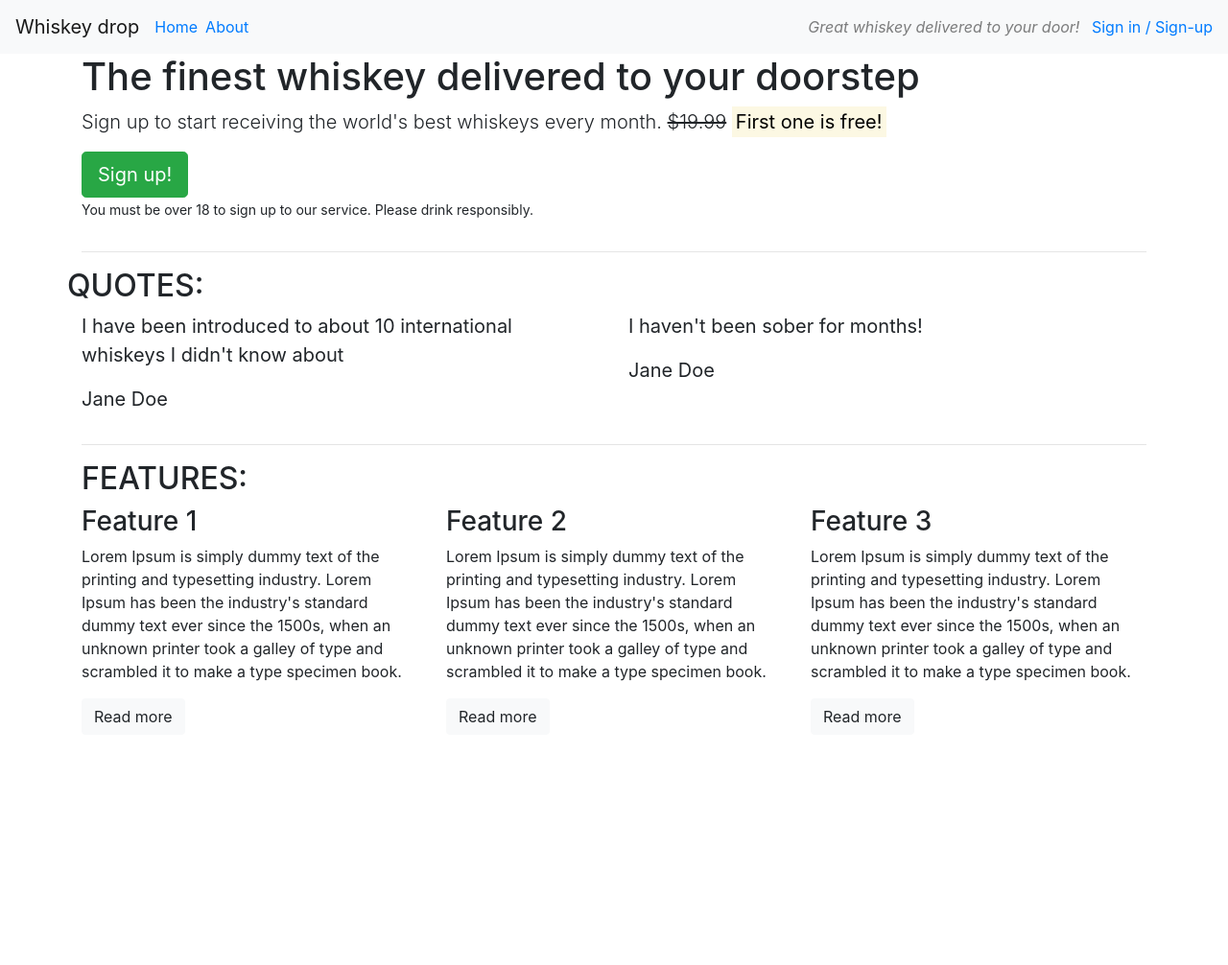
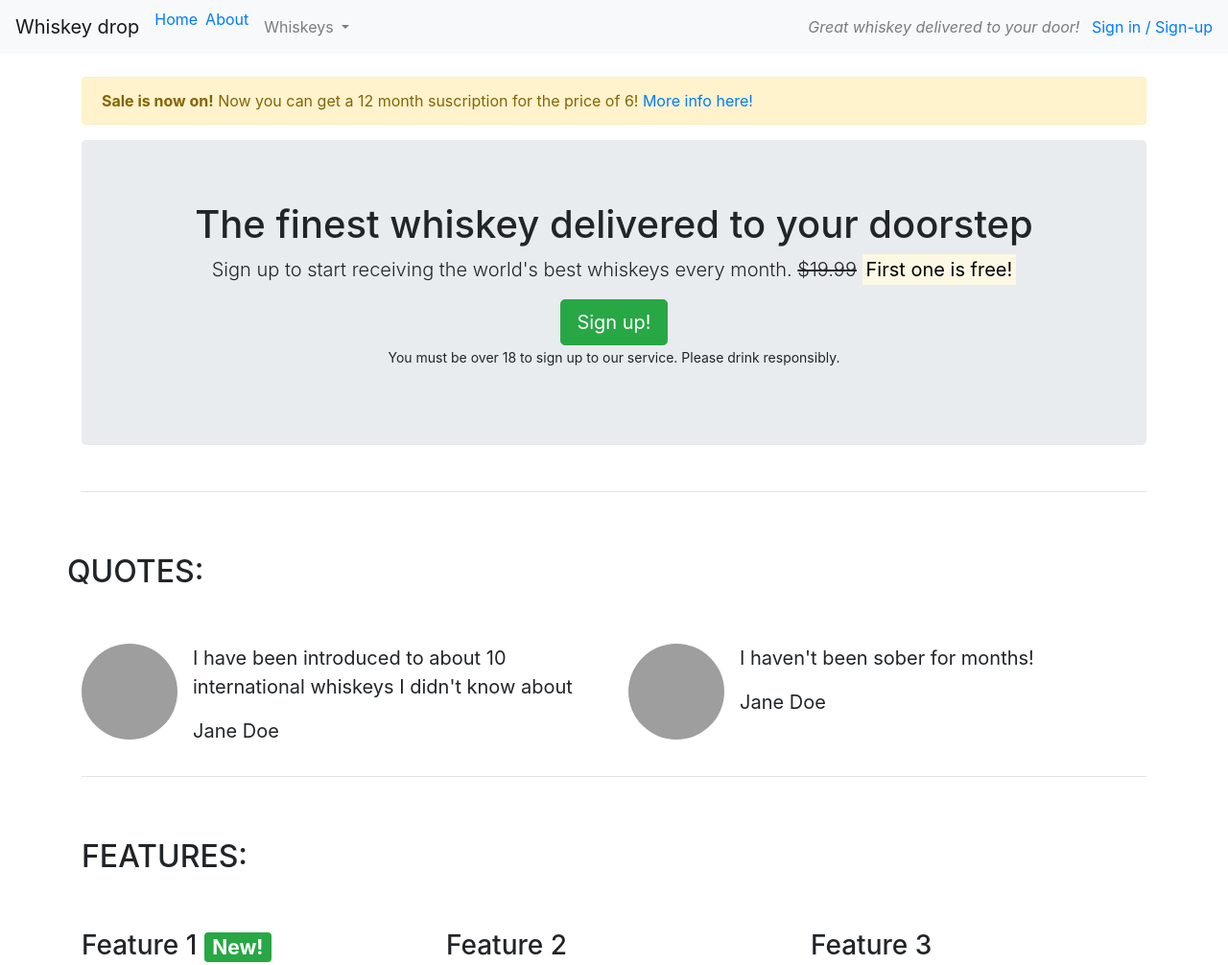
Before and after one commit to eandablo/first-bootstrap, a plain HTML site: page index.html in a window 1280 px wide. Shown: the top 1006 px of the page at 96% size. Before the commit the page ends 800 px from the top, so only its background shows below. Drawn offline with nearby package versions, Linux system fonts and the light colour scheme; grey boxes are pictures that could not be loaded.

Commit message:
burger button with dropdown list

```diff
--- a/index.html
+++ b/index.html
@@ -20,6 +20,10 @@
   <body>
     <nav class="navbar navbar-light bg-light navbar-expand-sm">
       <a href="#" class="navbar-brand">Whiskey drop</a>
+      <button class="navbar-toggler ml-auto" type="button" data-toggle="collapse" data-target="#navbarNavDropdown"
+      aria-controls="navbarDropdown" aria-expanded="false" aria-label="Toggle Dropdown">
+        <span class="navbar-toggler-icon"></span></button>
+        <div class="collapse navbar-collapse" id="navbarNavDropdown">
             <ul class="navbar-nav mr-auto">
                 <li class="active nav-item mr-2">
                     <a class="nav-item" href="#">Home</a>
@@ -27,10 +31,25 @@
                 <li class="nav-item mr-2">
                     <a class="nav-item" href="#">About</a>
                 </li>
+                <li class="nav-item dropdown">
+                    <a class="nav-link dropdown-toggle" href="#" id="navbarDropdownMenuLink" role="button" data-toggle="dropdown"
+                        aria-haspopup="true" aria-expanded="false">
+                        Whiskeys
+                    </a>
+                    <div class="dropdown-menu" aria-labelledby="navbarDropdownMenuLink">
+                        <a class="dropdown-item" href="#">Irish</a>
+                        <a class="dropdown-item" href="#">Scotch</a>
+                        <a class="dropdown-item" href="#">Japanese</a>
+                        <a class="dropdown-item" href="#">American</a>
+                    </div>
+                </li>
+
                 <li class="nav-item mr-2">
                     <a class="nav-item d-block d-sm-none" href="/login">Sign in / Sign-up</a>
                 </li>
             </ul>
+        </div>
+
       <div class="d-none d-md-block">
         <p class="navbar-text my-auto mr-2">
           <i>Great whiskey delivered to your door!</i>
@@ -38,20 +57,27 @@
         <a href="/login">Sign in / Sign-up</a>
       </div>
     </nav>
-    <article class="container">
+    <article class="container mt-4">
       <!--Callout-->
       <div class="row">
+        <div class="col-12 d-none d-sm-block">
+            <div class="alert alert-warning">
+                <strong>Sale is now on!</strong> Now you can get a 12 month suscription for the
+                 price of 6! <a href="#">More info here!</a>
+            </div>
+        </div>
         <div class="col-12">
-          <section class="callout">
+          <section class="callout jumbotron text-center">
             <h1>The finest whiskey delivered to your doorstep</h1>
             <p class="lead">
               Sign up to start receiving the world's best whiskeys every month.
-              <s>$19.99</s> <strong><mark>First one is free!</mark></strong>
+              <s class="d-none d-sm-inline">$19.99</s>
+              <span class="d-inline d-sm-none"><br /></span>
+              <strong><mark>First one is free!</mark></strong>
             </p>
             <button class="btn btn-success btn-lg">Sign up!</button>
             <p class="text-mutted">
-              <small
-                >You must be over 18 to sign up to our service. Please drink
+              <small>You must be over 18 to sign up to our service. Please drink
                 responsibly.
               </small>
             </p>
@@ -63,25 +89,38 @@
       <!--Quotes-->
       <section class="quotes">
         <div class="row">
-          <div class="row-12">
+          <div class="row-12 my-5">
             <h2 class="text-uppercase">Quotes:</h2>
           </div>
         </div>
         <div class="row">
           <div class="col-12 col-md-6">
+            <div class="media">
+                <div class="d-none d-sm-block">
+                    <image src="images/my_pic.JPG" class="rounded-circle mr-3" height="100" width="100">
+                </div>
+                <div class="media-body">
                     <blockquote class="blockquote">
-              <p>
-                I have been introduced to about 10 international whiskeys I
+                    <p> I have been introduced to about 10 international whiskeys I
                         didn't know about
                     </p>
                 <p>Jane Doe</p>
               </blockquote>
             </div>
+            </div>
+          </div>
           <div class="col-12 col-md-6">
+            <div class="media">
+              <div class="d-none d-sm-block">
+                <image src="images/my_pic.JPG" class="rounded-circle mr-3" height="100" width="100">
+              </div>
+              <div class="media-body">
                 <blockquote class="blockquote">
                     <p>I haven't been sober for months!</p>
                     <p>Jane Doe</p>
                 </blockquote>
+              </div>
+            </div>
           </div>
         </div>
       </section>
@@ -89,14 +128,14 @@
       <hr />
       <section class="features">
         <div class="row">
-          <div class="col-12">
+          <div class="col-12 my-5">
             <h2 class="text-uppercase">Features:</h2>
           </div>
         </div>
         <div class="row">
           <div class="col-12 col-md-6 col-lg-4">
             <div class="feature">
-              <h3>Feature 1</h3>
+              <h3>Feature 1 <span class="badge badge-success">New!</span></h3>
               <p>
                 Lorem Ipsum is simply dummy text of the printing and typesetting
                 industry. Lorem Ipsum has been the industry's standard dummy
@@ -133,5 +172,11 @@
         </div>
       </section>
     </article>
+    <script src="https://cdn.jsdelivr.net/npm/jquery@3.5.1/dist/jquery.slim.min.js"
+        integrity="sha384-DfXdz2htPH0lsSSs5nCTpuj/zy4C+OGpamoFVy38MVBnE+IbbVYUew+OrCXaRkfj"
+        crossorigin="anonymous"></script>
+    <script src="https://cdn.jsdelivr.net/npm/bootstrap@4.6.2/dist/js/bootstrap.bundle.min.js"
+        integrity="sha384-Fy6S3B9q64WdZWQUiU+q4/2Lc9npb8tCaSX9FK7E8HnRr0Jz8D6OP9dO5Vg3Q9ct"
+        crossorigin="anonymous"></script>
   </body>
 </html>
```
Also changed, not shown: 1 other file. Lines whose indentation alone changed are shown as unchanged.
